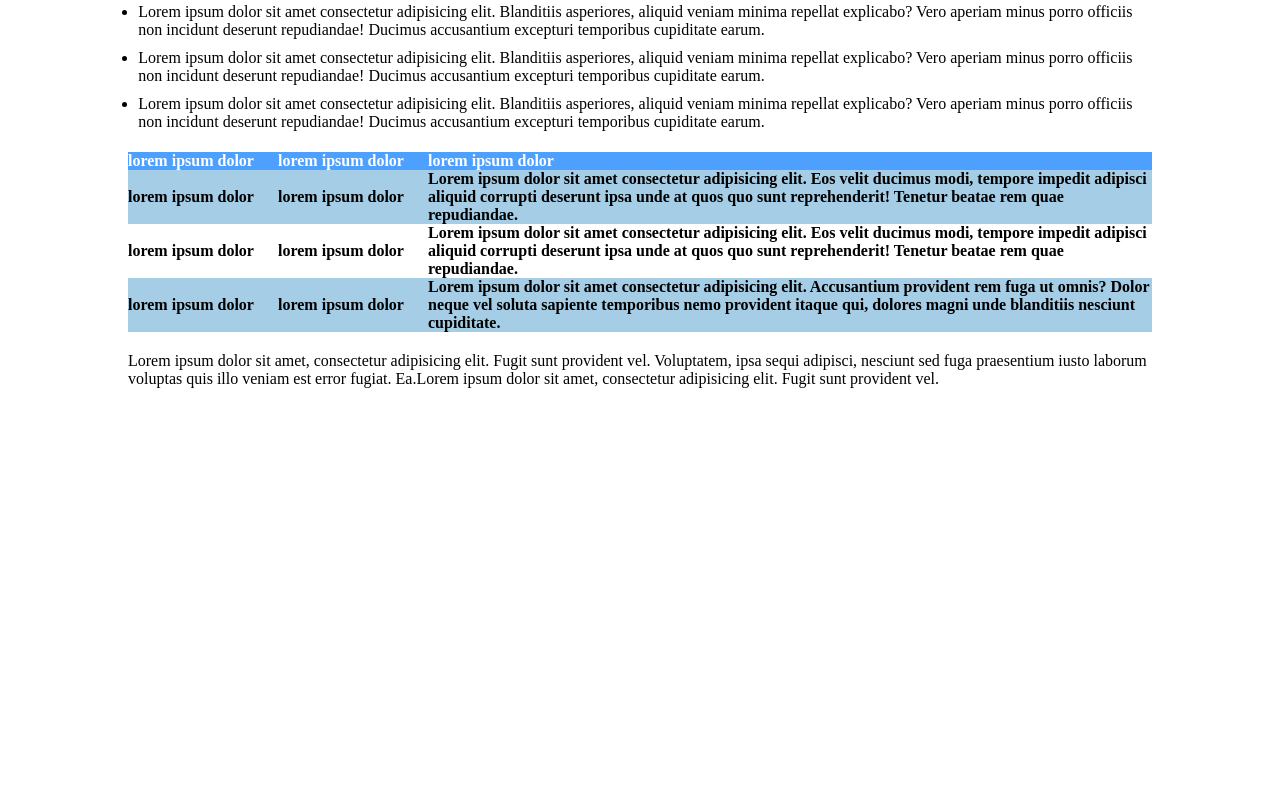
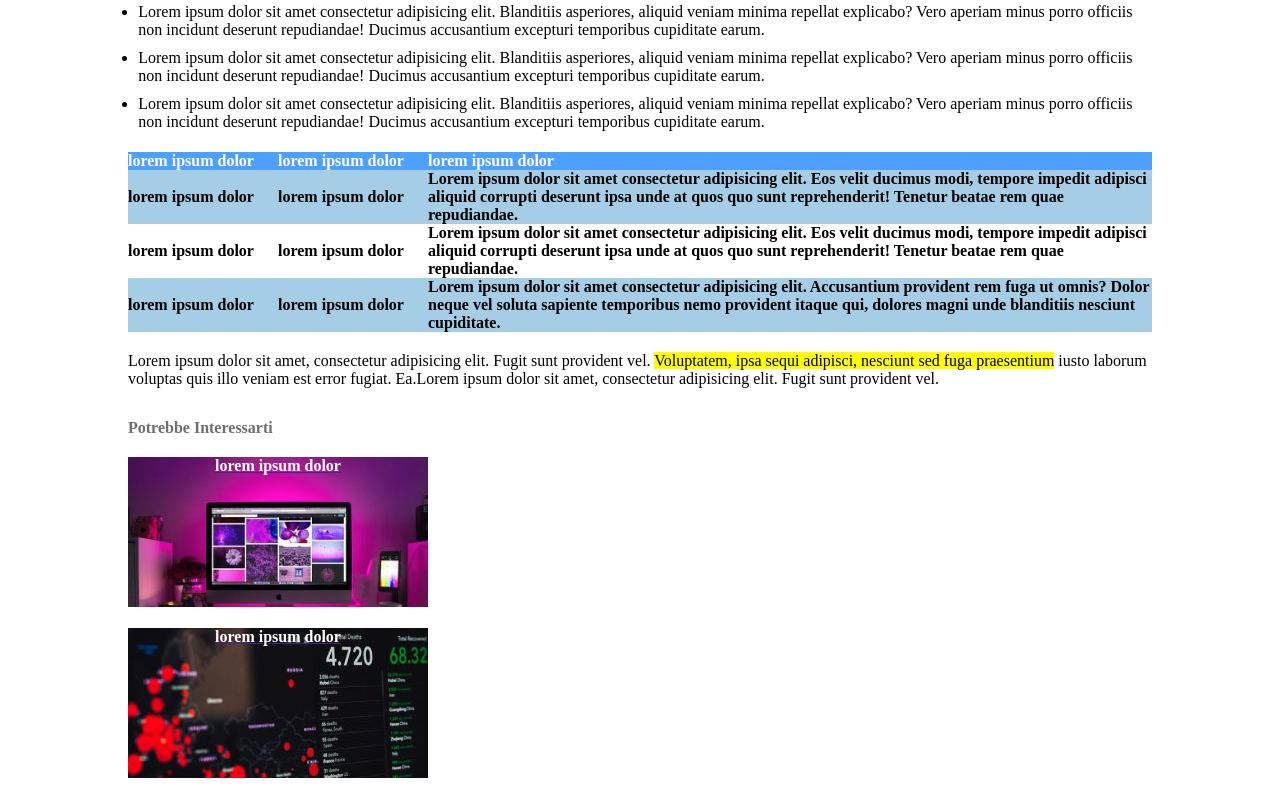
Before and after one commit to PietroSavini/html-css-booleaner, a plain HTML site: page index.html in a window 1280 px wide. Shown: the part 654-1465 px from the top of the page. Before the commit the page ends 1055 px from the top, so only its background shows below. Drawn offline with Linux system fonts and the light colour scheme.

Commit message:
project end

```diff
--- a/css/style.css
+++ b/css/style.css
@@ -110,3 +110,35 @@ td{
 .color{
     background-color: rgba(50, 140, 195, 0.434);
 }
+
+
+/* footer section*/
+
+.also-like{
+    font-weight: bold;
+
+}
+
+.other-articles{
+    margin-top: 2%;
+}
+
+.alsolike{
+    background-image: url(/img/monitor.jpg);
+    min-height: 150px;
+    max-width: 300px;
+    color: #fff;
+    font-weight: bold;
+    text-align: center;
+    margin-bottom: 2%;
+}
+.alsolike1{
+    background-image: url(/img/graph.jpg);
+    min-height: 150px;
+    max-width: 300px;
+    color: #fff;
+    font-weight: bold;
+    text-align: center;
+    margin-bottom:2%;
+
+}
--- a/index.html
+++ b/index.html
@@ -90,21 +90,27 @@
             <!-- table end -->
 
             <!-- 2nd Article -->
-            <article>
+            <article class="article">
                 <p>Lorem ipsum dolor sit amet, consectetur adipisicing elit. Fugit sunt provident vel. <span>Voluptatem, ipsa sequi adipisci, nesciunt sed fuga praesentium</span>  iusto laborum voluptas quis illo veniam est error fugiat. Ea.Lorem ipsum dolor sit amet, consectetur adipisicing elit. Fugit sunt provident vel.</p>
             </article>
             <!-- end of 2nd article -->
         </main>
+        <!-- end of main section -->
 
+        <!-- footer section -->
         <footer>
-
             <!-- section also like -->
+            <span class="also-like">Potrebbe Interessarti</span>
+            <section class="other-articles">
+                <a href=""><div class="alsolike"><span>lorem ipsum dolor</span></div></a>
+                <a href=""><div class="alsolike1"><span>lorem ipsum dolor</span></div></a>
+            </section>
 
         </footer>
+        <!-- end of footer section -->
+    </div>
+    <!-- closing the div used for paging -->
 
-
-
-    </div>
 
 
 
```
